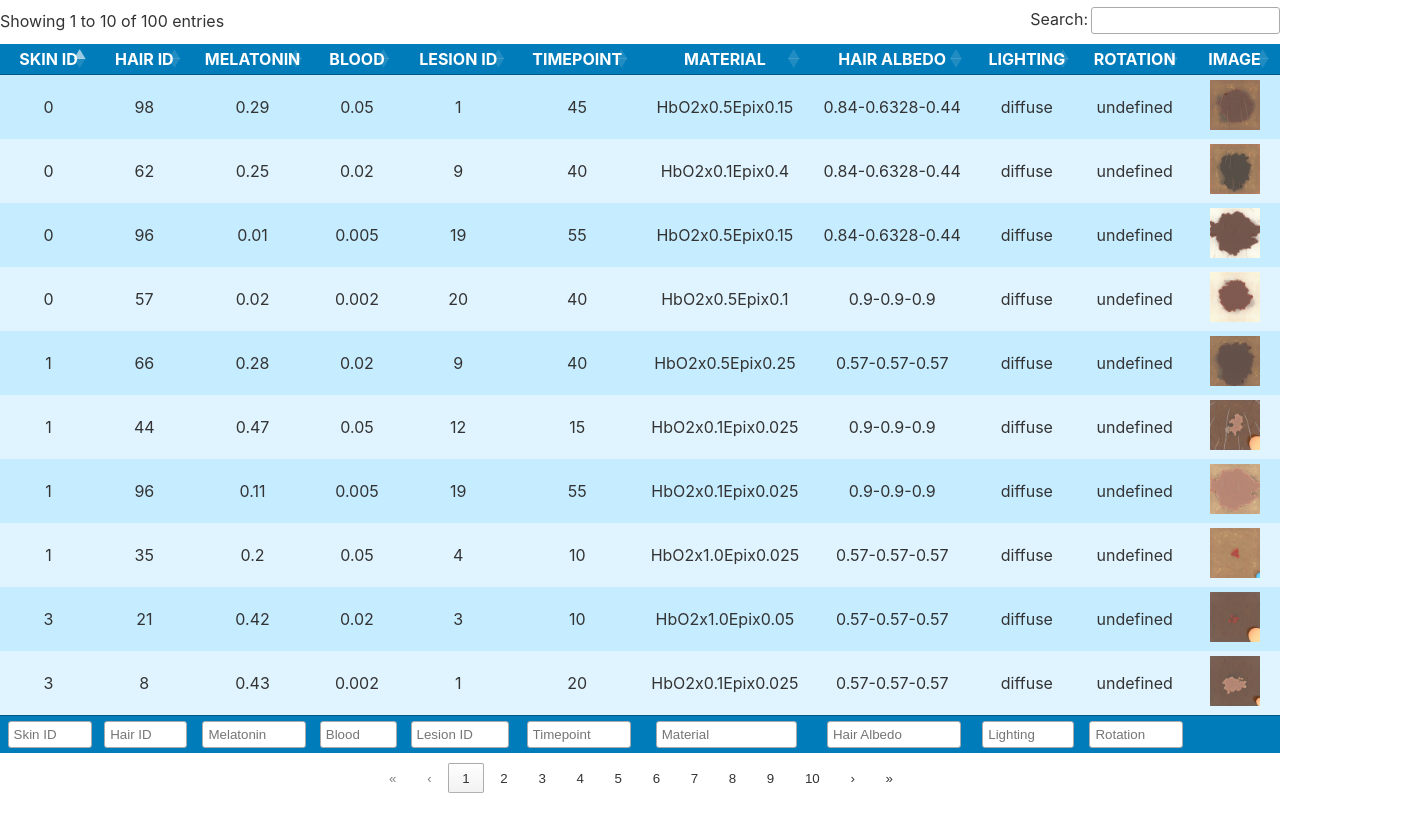
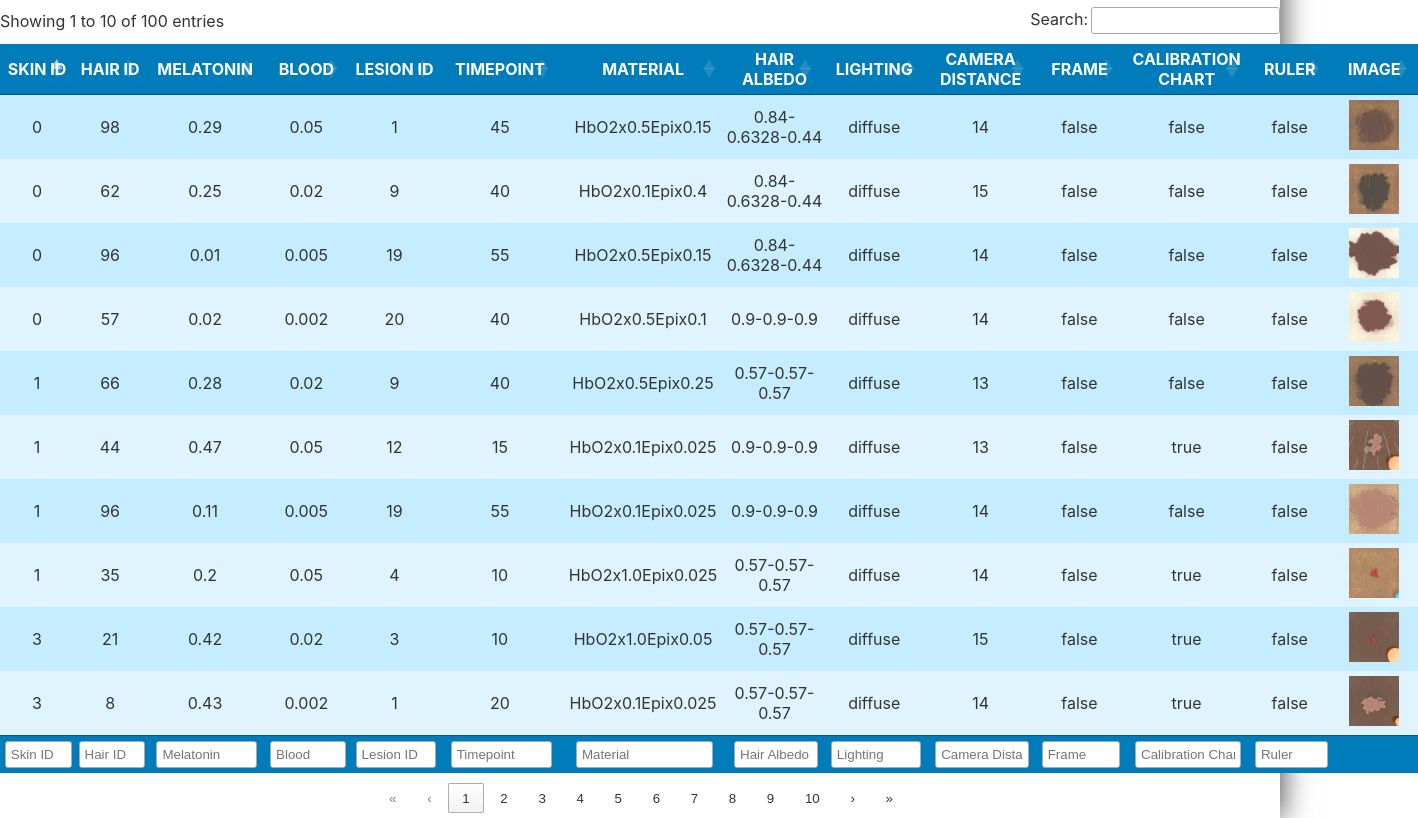
Before and after one commit to malago86/ssynth-demo, a plain HTML site: page oasis/index.html in a window 1280 px wide. Shown: the part 117-935 px from the top of the page, 1418 px wide, since content can reach past the window. Drawn offline with nearby package versions, Linux system fonts and the light colour scheme; some packages are replaced by stand-ins of ours; a script that the page names is missing.

Commit message:
Oasis fields

```diff
--- a/oasis/index.html
+++ b/oasis/index.html
@@ -33,7 +33,10 @@
                 <th>Material</th>
                 <th>Hair Albedo</th>
                 <th>Lighting</th>
-                <th>Rotation</th>
+                <th>Camera Distance</th>
+                <th>Frame</th>
+                <th>Calibration Chart</th>
+                <th>Ruler</th>
                 <th>Image</th>
             </tr>
         </thead>
@@ -51,7 +54,10 @@
                 <th>Material</th>
                 <th>Hair Albedo</th>
                 <th>Lighting</th>
-                <th>Rotation</th>
+                <th>Camera Distance</th>
+                <th>Frame</th>
+                <th>Calibration Chart</th>
+                <th>Ruler</th>
                 <th>Image</th>
             </tr>
         </tfoot>
--- a/oasis/scripts.js
+++ b/oasis/scripts.js
@@ -16,7 +16,10 @@ $(document).ready(function () {
                 <td>${e['material']}</td>
                 <td>${e['hair_albedo']}</td>
                 <td>${e['lighting']}</td>
-                <td>${e['rotation']}</td>
+                <td>${e['camera_distance']}</td>
+                <td>${e['frame']}</td>
+                <td>${e['calibration_chart']}</td>
+                <td>${e['ruler']}</td>
                 <td><a href="images/${e["filename"]}"><img src="images/${e["filename"]}" width="50"></a></td>
             </tr>`);
         });
```
